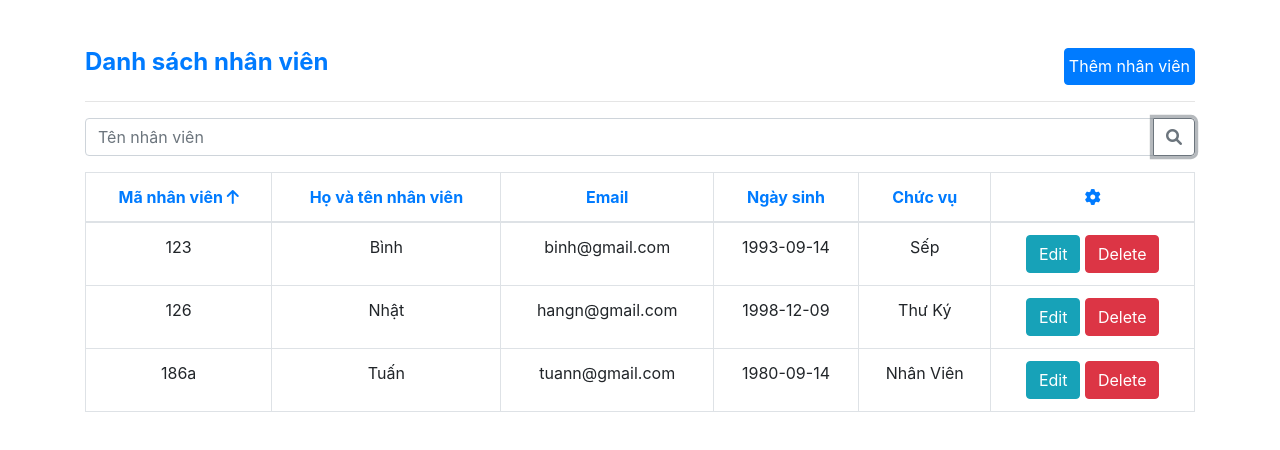
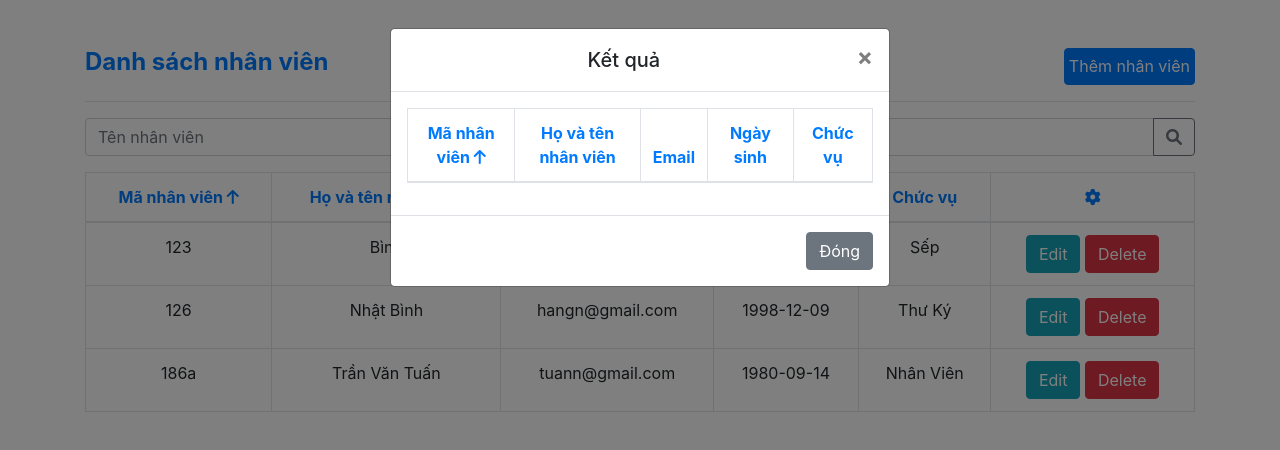
Before and after one commit to baobinh93/bc18__btJSBuoi9__TranNgocBaoBinh, a plain HTML site: page index.html in a window 1280 px wide. Both pictures are taken after a click on the button 1174 px from the left and 136 px from the top of the page. Drawn offline with nearby package versions, Linux system fonts and the light colour scheme.

Commit message:
them search

```diff
--- a/index.html
+++ b/index.html
@@ -40,15 +40,81 @@
           class="form-control"
           placeholder="Tên nhân viên"
           aria-describedby="searchNvBtn"
+          id="tenNhanVienSearch"
         />
         <div class="input-group-append">
           <button
             class="btn btn-outline-secondary"
             type="button"
             id="searchNvBtn"
+            data-toggle="modal"
+            data-target="#searchResult"
           >
             <i class="fa-solid fa-magnifying-glass"></i>
           </button>
+        </div>
+      </div>
+      <div class="project__modal--searchResult">
+        <div
+          class="modal fade"
+          id="searchResult"
+          tabindex="-1"
+          aria-labelledby="exampleModalLabel"
+          aria-hidden="true"
+        >
+          <div class="modal-dialog">
+            <div class="modal-content">
+              <div class="modal-header">
+                <h5
+                  class="modal-title text-center w-100"
+                  id="exampleModalLabel"
+                >
+                  Kết quả
+                </h5>
+                <button
+                  type="button"
+                  class="close"
+                  data-dismiss="modal"
+                  aria-label="Close"
+                >
+                  <span aria-hidden="true">&times;</span>
+                </button>
+              </div>
+              <div class="modal-body">
+                <table class="table table-bordered table-bordered">
+                  <thead>
+                    <tr>
+                      <th scope="col" class="text-primary text-center">
+                        Mã nhân viên <i class="fa-solid fa-arrow-up"></i>
+                      </th>
+                      <th scope="col" class="text-primary text-center">
+                        Họ và tên nhân viên
+                      </th>
+                      <th scope="col" class="text-primary text-center">
+                        Email
+                      </th>
+                      <th scope="col" class="text-primary text-center">
+                        Ngày sinh
+                      </th>
+                      <th scope="col" class="text-primary text-center">
+                        Chức vụ
+                      </th>
+                    </tr>
+                  </thead>
+                  <tbody id="kqTimKiemNhanVien"></tbody>
+                </table>
+              </div>
+              <div class="modal-footer">
+                <button
+                  type="button"
+                  class="btn btn-secondary"
+                  data-dismiss="modal"
+                >
+                  Đóng
+                </button>
+              </div>
+            </div>
+          </div>
         </div>
       </div>
       <div class="project__table">
--- a/scripts/main.js
+++ b/scripts/main.js
@@ -32,7 +32,10 @@ const updateUserBtnEl = $("#updateUserBtn");
 
 const openModalAddUserBtnEl = $("#openModalAddUserBtn");
 
+const tenNhanVienSearchEl = $("#tenNhanVienSearch");
 const searchNvBtnEl = $("#searchNvBtn");
+const bangKetQuaTimNhanVienEl = $("#kqTimKiemNhanVien");
+
 // --- Object  Contructor
 function NhanVien(_ma, _ten, _email, _pass, _dateOfBirth, _job) {
   this.ma = _ma;
@@ -46,8 +49,7 @@ function NhanVien(_ma, _ten, _email, _pass, _dateOfBirth, _job) {
 // Mẫu cho danh sách nhân viên
 let danhSachNhanVien = [];
 if (nhanDulieu()) {
-  let data = nhanDulieu();
-  danhSachNhanVien = data;
+  danhSachNhanVien = nhanDulieu();
 } else {
   let nv1 = new NhanVien(
     "123",
@@ -59,7 +61,7 @@ if (nhanDulieu()) {
   );
   let nv2 = new NhanVien(
     "126",
-    "Nhật",
+    "Nhật Bình",
     "hangn@gmail.com",
     12,
     "1998-12-09",
@@ -67,7 +69,7 @@ if (nhanDulieu()) {
   );
   let nv3 = new NhanVien(
     "186a",
-    "Tuấn",
+    "Trần Văn Tuấn",
     "tuann@gmail.com",
     "18",
     "1980-09-14",
@@ -209,6 +211,24 @@ function renderDsNv(arr) {
   });
   return content;
 }
+// Hàm render Kết Quả Tìm Kiếm Nhân Viên
+function renderNhanVienPhuHop(arr) {
+  let content = "";
+  arr.forEach((nhanVien) => {
+    let row = `
+    <tr class="text-center">
+              <td>${nhanVien.ma}</td>
+              <td>${nhanVien.ten}</td>
+              <td>${nhanVien.email}</td>
+              <td>${nhanVien.dateOfBirth}</td></td>
+              <td>${nhanVien.job}</td>
+
+    </tr>
+    `;
+    content += row;
+  });
+  return content;
+}
 
 // Hàm sửa thông tin
 function editUserInfo(_maNv) {
@@ -291,9 +311,15 @@ function removeUser(_maNv) {
 // Hàm tìm nhân viên theo tên
 function searchByName(name) {
   let result = danhSachNhanVien.filter(function (nv) {
-    return nv.ten === name;
+    let tenNhanVien = tachTenTuHovaten(nv.ten);
+    return tenNhanVien.toLowerCase().trim() === name.toLowerCase().trim();
   });
   return result;
+}
+
+function tachTenTuHovaten(_string) {
+  let viTriDauCachCuoiCung = _string.lastIndexOf(" ");
+  return _string.substring(viTriDauCachCuoiCung);
 }
 
 // Hàm lưu dữ liệu vào Local Storage
@@ -308,3 +334,14 @@ function nhanDulieu() {
   let data = JSON.parse(dataGet);
   return data;
 }
+
+// Nút tìm kiếm nhân viên theo tên
+
+searchNvBtnEl.onclick = () => {
+  let tenNvCanTim = tenNhanVienSearchEl.value;
+  if (tenNvCanTim) {
+    let dsNhanVienPhuHop = searchByName(tenNvCanTim);
+    bangKetQuaTimNhanVienEl.innerHTML = renderNhanVienPhuHop(dsNhanVienPhuHop);
+    console.log(dsNhanVienPhuHop);
+  }
+};
```
